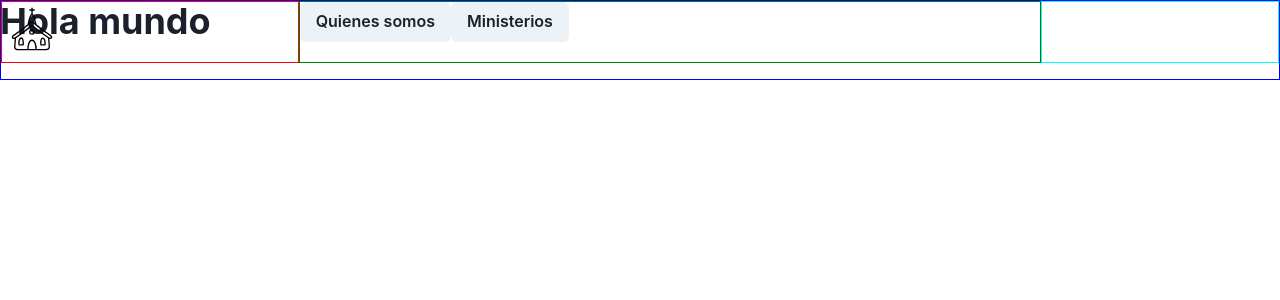
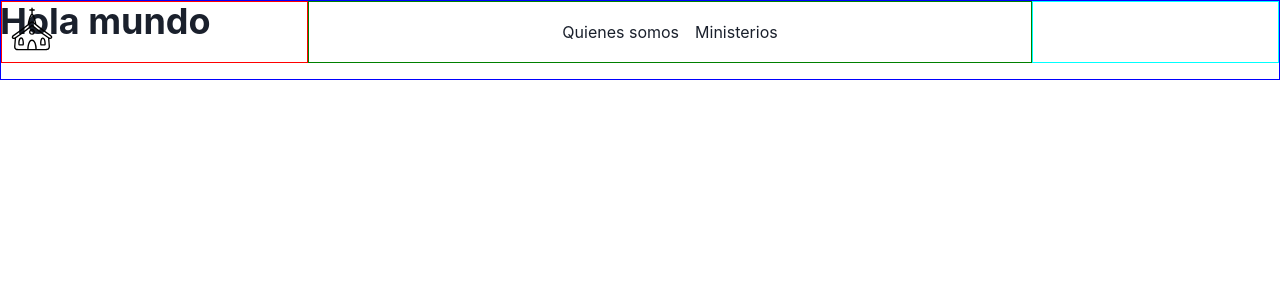
Before and after one commit to Agus9217/iglesia-production, a Next.js app: page / in a window 1280 px wide. Shown: the top 300 px of the page. Built offline with nearby package versions, Linux system fonts and the light colour scheme.

Commit message:
creating navbar

```diff
--- a/src/app/components/navbar/DesktopNavbar.tsx
+++ b/src/app/components/navbar/DesktopNavbar.tsx
@@ -1,7 +1,8 @@
-import { Button, Flex, Popover, PopoverArrow, PopoverBody, PopoverContent, PopoverHeader, PopoverTrigger, Stack, UnorderedList } from '@chakra-ui/react'
+import { Box, Button, Flex, Popover, PopoverArrow, PopoverBody, PopoverContent, PopoverHeader, PopoverTrigger, Stack, UnorderedList } from '@chakra-ui/react'
 import logo from '../../assets/img/church-logo.svg'
 import Image from 'next/image'
 import { navItem } from './nav-item'
+import { Link } from '@chakra-ui/next-js'
 
 export const DesktopNavbar = () => {
   return (
@@ -25,23 +26,40 @@ export const DesktopNavbar = () => {
         borderWidth={'thin'}
         borderColor={'green'}
         flexGrow={2}
+        alignItems={'center'}
+        justifyContent={'center'}
       >
         {
           navItem.map(item => (
-            <Popover key={item.label} trigger={'hover'}>
+            <Popover key={item.label} trigger={'hover'} placement={'bottom-start'}>
               <PopoverTrigger>
-                <Button>{item.label}</Button>
+                <Box
+                  as={'a'}
+                  href={item.href ?? '#'}
+                  p={2}
+                >
+                  {item.label}
+                </Box>
               </PopoverTrigger>
               {
                 item.children && (
                   <PopoverContent>
-                    <PopoverBody>Are you sure you want to have that milkshake?</PopoverBody>
+                    {
+                      item.children.map(item => (
+                        <PopoverBody key={item.label}>
+                          <Box
+                          as={'a'}
+                          href={item.href}
+                          >
+                            {item.label}
+                          </Box>
+                        </PopoverBody>
+                      ))
+                    }
                   </PopoverContent>
                 )
               }
-
             </Popover>
-
           ))
         }
       </Flex>
```
